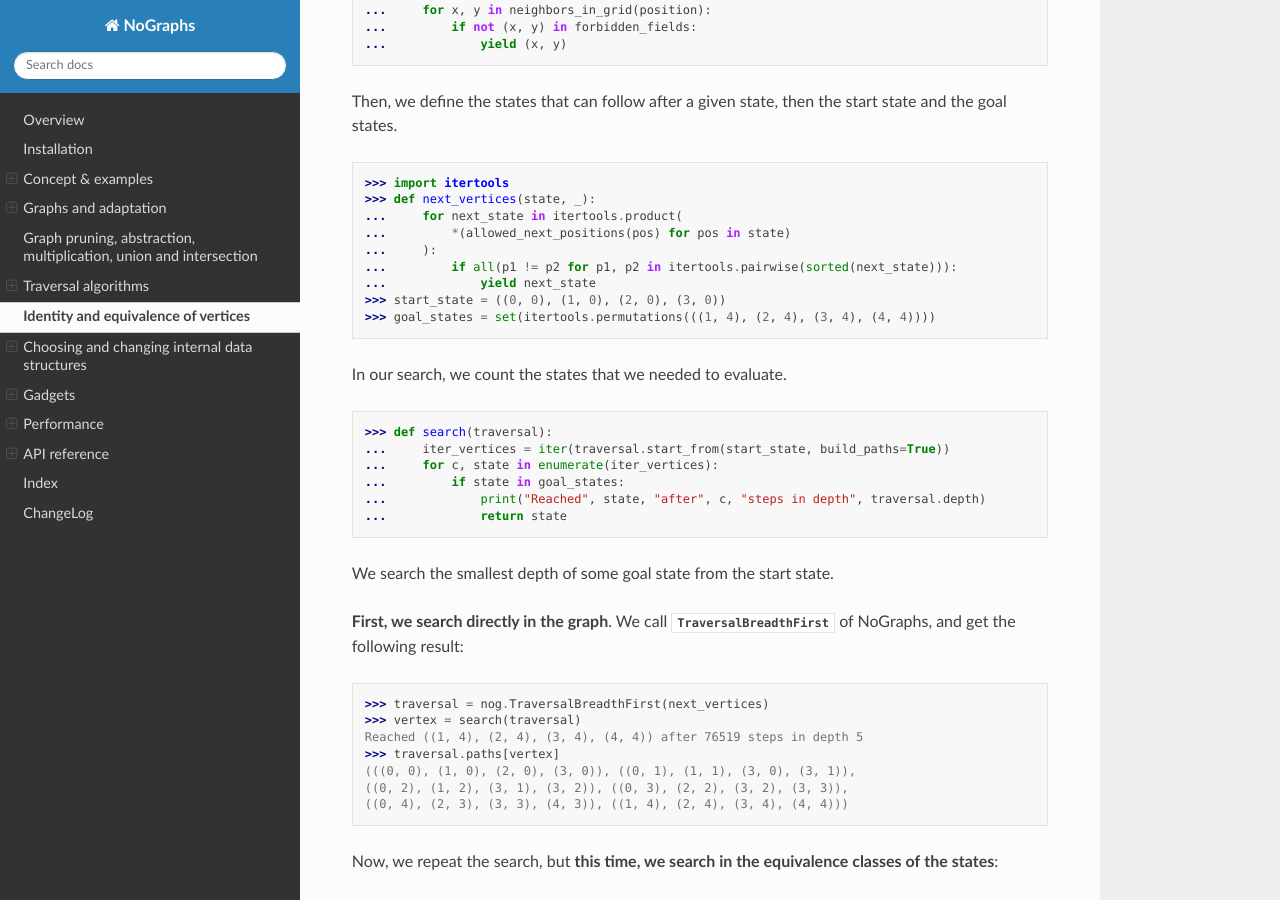
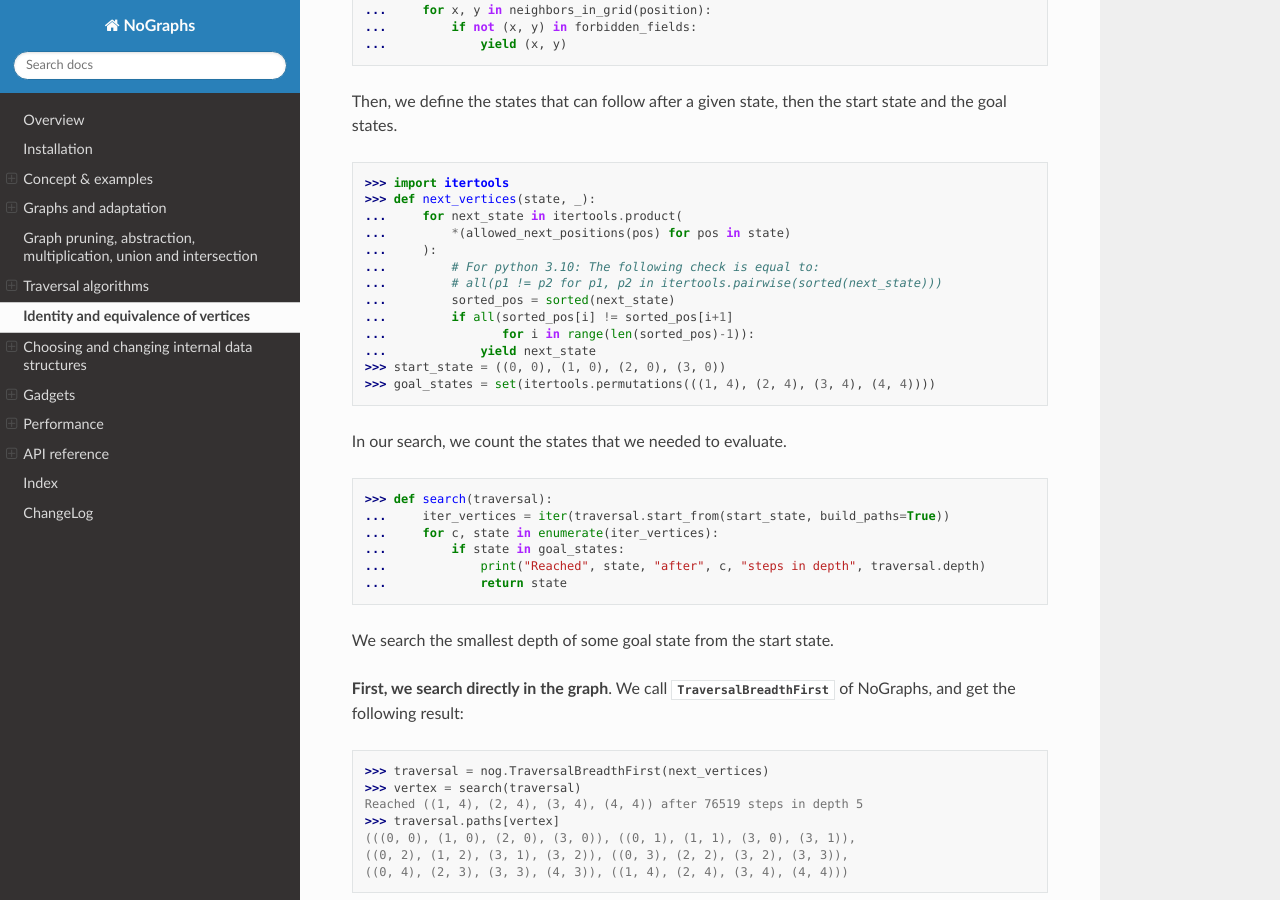
Before and after one commit to HeWeMel/nographs, a Sphinx documentation site: the page built from docs/source/vertex_identity.rst, in a window 1280 px wide and 900 px high, scrolled down 1796 px. Built offline with Sphinx 7.4.7 and the Read the Docs theme 2.0.0, drawn with Linux system fonts in a browser that asks for light colours.

Commit message:
Python 3.9 incompatibility of an example in the tutorial resolved

```diff
--- a/docs/source/vertex_identity.rst
+++ b/docs/source/vertex_identity.rst
@@ -125,7 +125,11 @@ the goal states.
     ...     for next_state in itertools.product(
     ...         *(allowed_next_positions(pos) for pos in state)
     ...     ):
-    ...         if all(p1 != p2 for p1, p2 in itertools.pairwise(sorted(next_state))):
+    ...         # For python 3.10: The following check is equal to:
+    ...         # all(p1 != p2 for p1, p2 in itertools.pairwise(sorted(next_state)))
+    ...         sorted_pos = sorted(next_state)
+    ...         if all(sorted_pos[i] != sorted_pos[i+1]
+    ...                for i in range(len(sorted_pos)-1)):
     ...             yield next_state
     >>> start_state = ((0, 0), (1, 0), (2, 0), (3, 0))
     >>> goal_states = set(itertools.permutations(((1, 4), (2, 4), (3, 4), (4, 4))))
```
